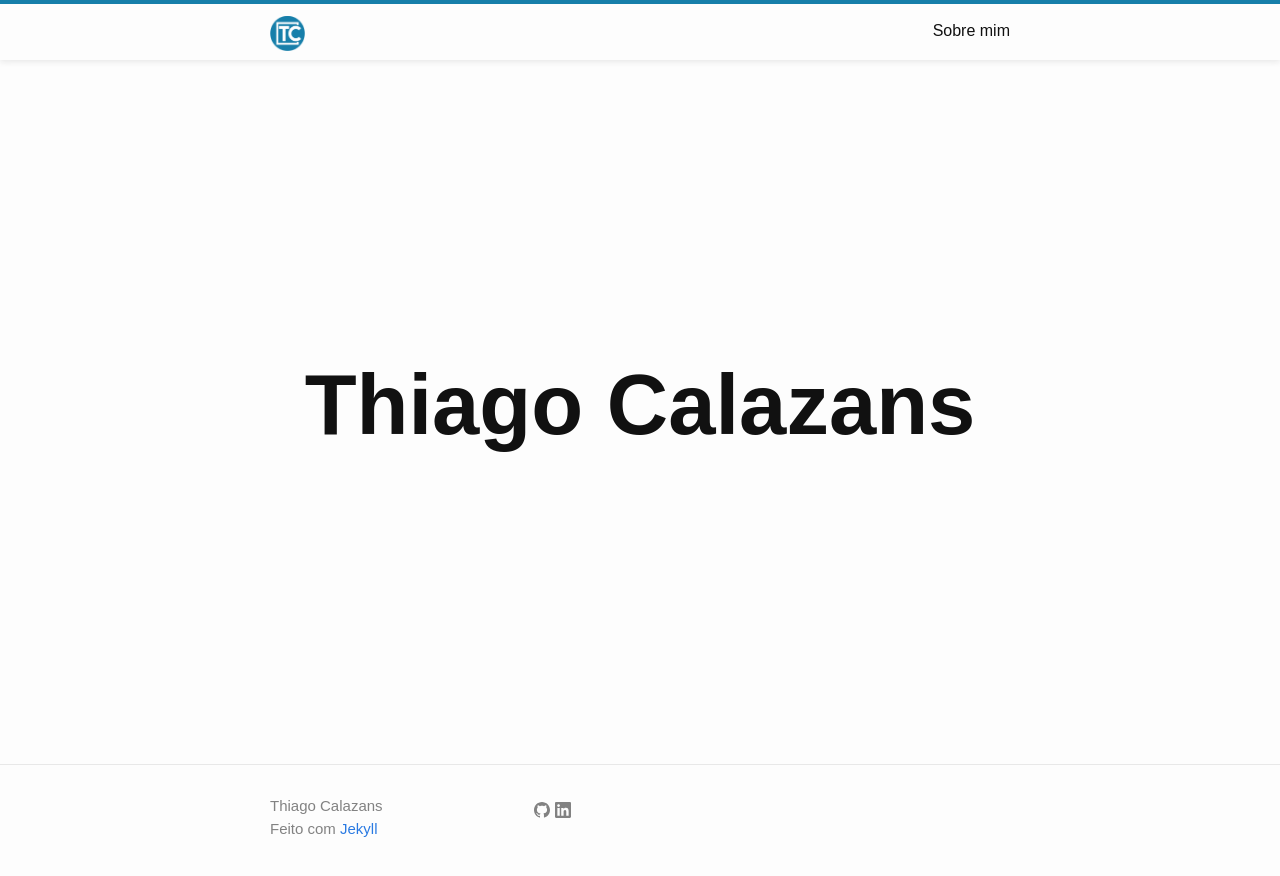
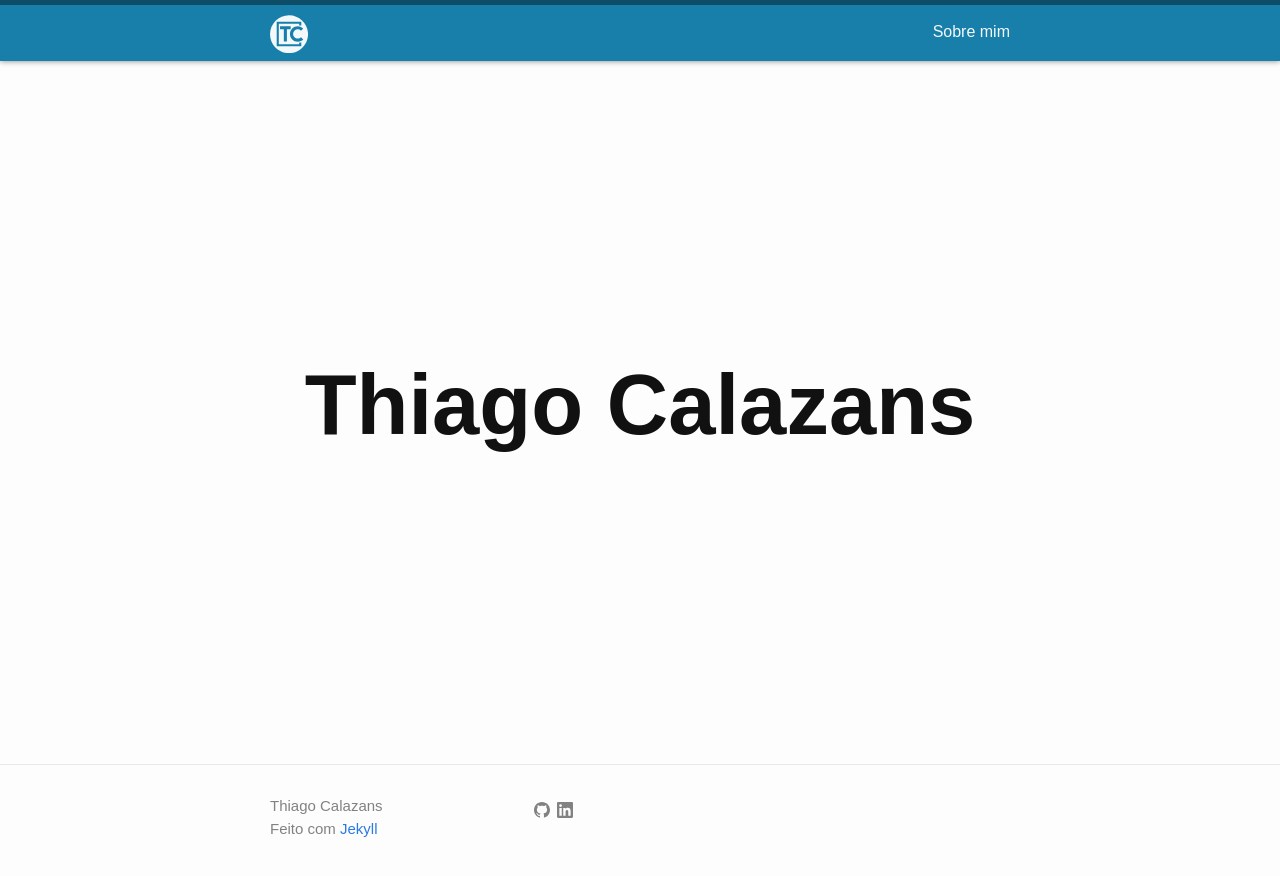
Before and after one commit to calazzza/calazzza.github.io, a Jekyll site: the page built from index.md, in a window 1280 px wide. Shown: the top 876 px of the page. Built offline with Jekyll 4.4.1, drawn with Linux system fonts in a browser that asks for light colours; some web fonts are replaced.

Commit message:
Change header color and add site title animations

```diff
--- a/_includes/header.html
+++ b/_includes/header.html
@@ -3,9 +3,10 @@
   <div class="wrapper">
     {%- assign default_paths = site.pages | map: "path" -%}
     {%- assign page_paths = site.header_pages | default: default_paths -%}
-    <a class="site-title" rel="author" href="{{ "/" | relative_url }}"><img src="/assets/img/logo.png" height="35" width="35">
+    <a class="site-title" rel="author" href="{{ "/" | relative_url }}">
+      {%- include logo.svg -%}
       {%- if page.path != "index.md" -%}
-        {{ site.title | escape }}
+        <span class="text-title">{{ site.title | escape }}</span>
       {%- endif -%}
     </a>
       {%- if page.path != "404.html" -%}
--- a/_sass/minima.scss
+++ b/_sass/minima.scss
@@ -19,7 +19,7 @@ $grey-color-light: lighten($grey-color, 40%) !default;
 $grey-color-dark:  darken($grey-color, 25%) !default;
 
 $indigo-color: #177FAA !default;
-$indigo-color-dark: darken($indigo-color, 25%) !default;
+$indigo-color-dark: darken($indigo-color, 15%) !default;
 
 $table-text-align: left !default;
 
--- a/_sass/minima/_base.scss
+++ b/_sass/minima/_base.scss
@@ -209,13 +209,29 @@ pre {
  * Icons
  */
 
+.svg-logo {
+  width: 38px;
+  height: 38px;
+  display: inline-block;
+  fill: white;
+  vertical-align: middle;
+  -webkit-transition: all 0.3s ease-in-out;
+  transition: all 0.3s ease-in-out;
+}
+
 .svg-icon {
     width: 16px;
     height: 16px;
     display: inline-block;
     fill: #{$grey-color};
-    padding-right: 5px;
+    padding-right: 7px;
     vertical-align: text-top;
+    -webkit-transition: all 0.3s ease-in-out;
+    transition: all 0.3s ease-in-out;
+
+    &:hover {
+      fill: #{$grey-color-dark}
+    }
 }
 
 .social-media-list {
--- a/_sass/minima/_layout.scss
+++ b/_sass/minima/_layout.scss
@@ -2,16 +2,18 @@
  * Site header
  */
 .site-header {
-  border-top: 4px solid $indigo-color;
-  box-shadow: 0px 2px 6px $grey-color-light;
+  border-top: 5px solid $indigo-color-dark;
+  box-shadow: 0px 0px 6px $grey-color;
   min-height: $spacing-unit * 1.865;
+  background: $indigo-color;
+
 
   // Positioning context for the mobile navigation icon
   position: relative;
-}
 
-.site-header img{
-  padding-right: 7px;
+  & a, & a:visited{
+    opacity: .95;
+  }
 }
 
 .site-title {
@@ -21,16 +23,28 @@
   letter-spacing: -1px;
   margin-bottom: 0;
   float: left;
-  color: $indigo-color;
+  color: white;
+  -webkit-transition: all 0.3s ease-in-out;
+  transition: all 0.3s ease-in-out;
 
   &,
   &:visited {
-    color: $indigo-color;
+    color: white;
+  }
+
+  &,
+  &:hover {
+    text-decoration: none;
+  }
+
+  &:hover {
+    background: $indigo-color-dark;
+    padding: 0 15px 0 15px;
   }
 }
 
-.site-title:hover{
-  text-decoration: none;
+.text-title {
+  padding-left: 7px;
 }
 
 .home .site-h1 {
@@ -66,7 +80,7 @@
   }
 
   .page-link {
-    color: $text-color;
+    color: white;
     line-height: $base-line-height;
 
     // Gaps between nav items, but not on the last one
@@ -83,6 +97,7 @@
     border: 1px solid $grey-color-light;
     border-radius: 5px;
     text-align: right;
+    opacity: .95;
 
     label[for="nav-trigger"] {
       display: block;
@@ -120,6 +135,7 @@
     .page-link {
       display: block;
       padding: 5px 10px;
+      color: $indigo-color;
 
       &:not(:last-child) {
         margin-right: 0;
```
Also changed, not shown: _includes/logo.svg (added).
